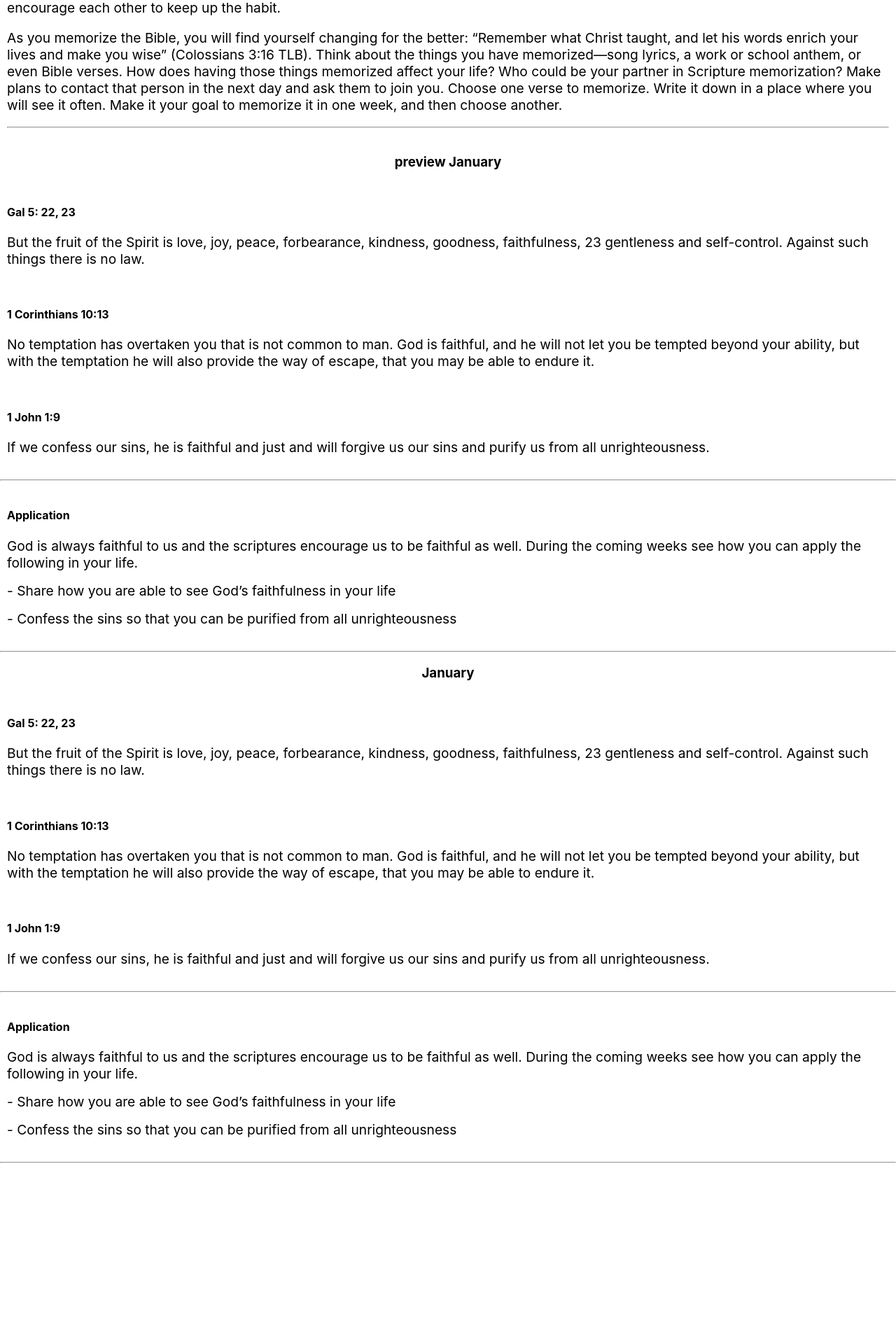
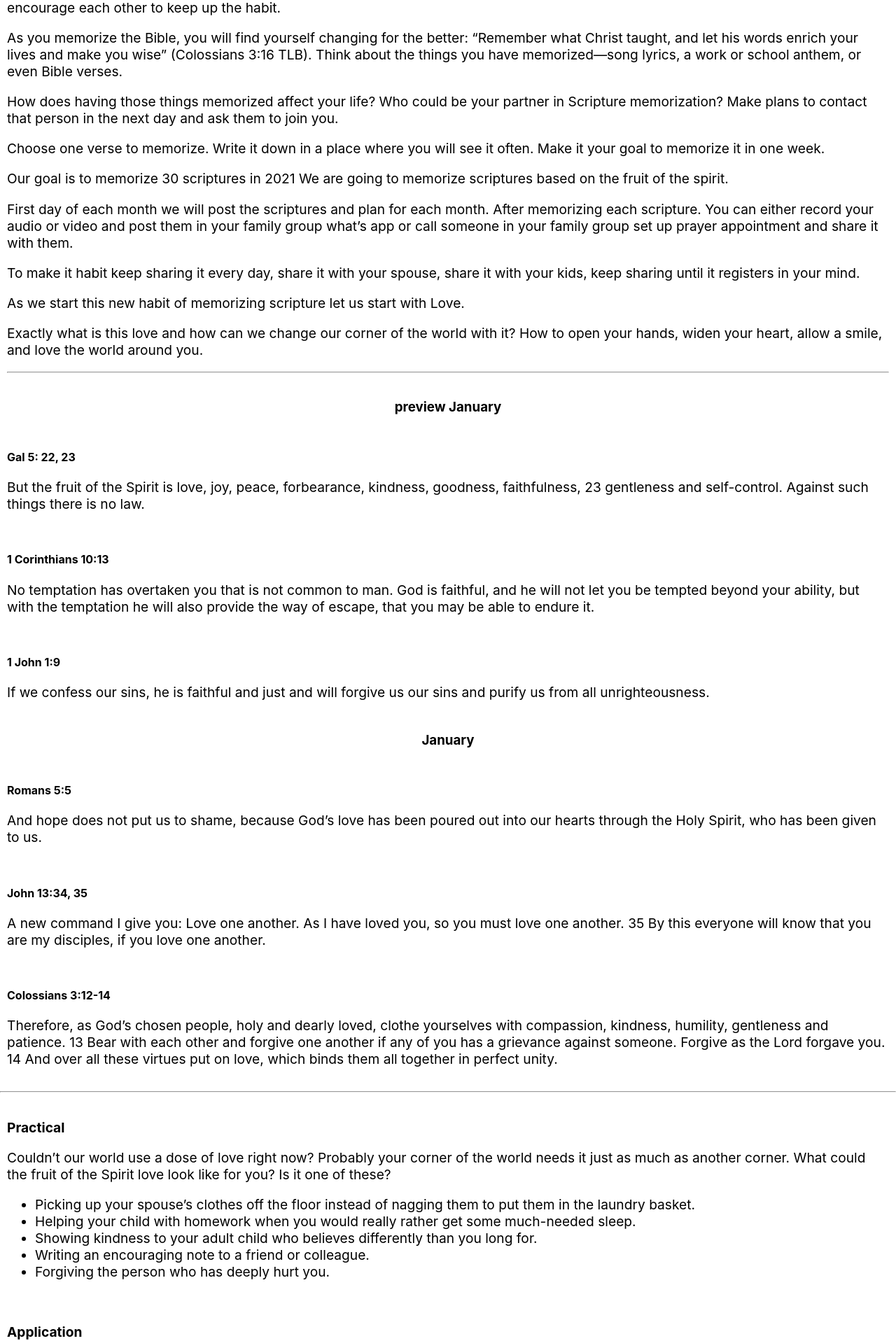
Before and after one commit to verfran/21msin21, a React (Create React App) app: page /preview in a window 1280 px wide. Shown: the part 645-2561 px from the top of the page at 70% size. Before the commit the page ends 2315 px from the top, so only its background shows below. Built offline with nearby package versions, Linux system fonts and the light colour scheme.

Commit message:
changed to 30 memory scriptures

```diff
--- a/public/index.html
+++ b/public/index.html
@@ -24,7 +24,7 @@
       work correctly both with client-side routing and a non-root public URL.
       Learn how to configure a non-root public URL by running `npm run build`.
     -->
-    <title>21 Memory Scriptures in 21</title>
+    <title>South Region Memory Scripture</title>
   </head>
   <body>
     <noscript>You need to enable JavaScript to run this app.</noscript>
--- a/src/ApplicationCard.js
+++ b/src/ApplicationCard.js
@@ -12,11 +12,24 @@ const ApplicationCard = (props) => {
         <div>
             <Card>
                 <CardBody style={bodyStyle} >
-                    <CardTitle><h4>Application</h4></CardTitle>
-                    <CardText><big>{props.application.notes}</big></CardText>
-                    {props.application.challenge.map((chal) =>
-                        <CardText><big> - {chal.id}</big></CardText>)
-                    }
+                    <CardText>
+                        <big>
+                            <p><strong>Practical</strong></p>
+                            <p>Couldn&rsquo;t our world use a dose of love right now? Probably your corner of the world needs it just as much as another corner. What could the fruit of the Spirit love look like for you? Is it one of these?</p>
+                            <ul>
+                                <li>Picking up your spouse&rsquo;s clothes off the floor instead of nagging them to put them in the laundry basket.</li>
+                                <li>Helping your child with homework when you would really rather get some much-needed sleep.</li>
+                                <li>Showing kindness to your adult child who believes differently than you long for.</li>
+                                <li>Writing an encouraging note to a friend or colleague.</li>
+                                <li>Forgiving the person who has deeply hurt you.</li>
+                            </ul>
+                            <p>&nbsp;</p>
+                            <p><strong>Application</strong></p>
+                            <p>How was your experience throughout the month?</p>
+                            <p>How would you rate yourself in Love 1 being able to offer it to others 10 being not</p>
+                            <p>What would you like to do different in your life to hold on to this practice?</p>
+                        </big>
+                    </CardText>
                 </CardBody>
             </Card>
         </div>
--- a/src/IntroCard.js
+++ b/src/IntroCard.js
@@ -14,48 +14,59 @@ const IntroCard = (props) => {
             <Card>
                 <CardBody style={bodyStyle} >
                     <CardText><big>Dear all
-<br/>
+<br />
                         <p>
-As we approach the New Year. Let us get into a habit of memorizing scriptures.
-
-Here is what we are planning to do together as a sector for the coming year.
-
-Every month we will have 2 scripture to memorize.
+                            Dear all
+                            As we approach the New Year, let us get into a habit of memorizing scriptures. Here is what we are planning to do together as a sector for the coming year. Every month we will have 2 scriptures to memorize.
 </p>
                         <p>
-The Bible is a gift that offers us so much. However, like a box full of treasure, it does us no good unless we have the keys to unlock it.
-
-One of the keys to unlocking the Bible is Scripture memorization. Nothing will do more for your Christian life than developing the habit of memorizing Bible verses.
+                            The Bible is a gift that offers us so much. However, like a box full of treasure, it does us no good unless we have the keys to unlock it. One of the keys to unlocking the Bible is Scripture memorization. Nothing will do more for your Christian life than developing the habit of memorizing Bible verses.
 </p>
                         <p>
 
-A habit will assist you in overcoming temptation. Psalm 119:11 says, “I have hidden your word in my heart that I might not sin against you” (NIV). Memorizing the Bible helps you to resist temptation.
-
-John 15:7 says that having God’s Word in your heart also leads to answered prayers. It says, “If you abide in me, and my words abide in you, ask whatever you wish, and it will be done for you” (ESV).
+                            A habit will assist you in overcoming temptation. Psalm 119:11 says, “I have hidden your word in my heart that I might not sin against you” (NIV). Memorizing the Bible helps you to resist temptation. John 15:7 says that having God’s Word in your heart also leads to answered prayers. It says, “If you abide in me, and my words abide in you, ask whatever you wish, and it will be done for you” (ESV).
+</p>
+                        <p>
+                            Memorizing Scripture also helps you have victory over worry, keeps you encouraged, and develops your prayer life. Having God’s Word memorized makes it easier to counsel and share the Good News of Jesus with other people because you have Bible verses always at the ready.
+</p>
+                        <p>
+                            Think of all the times during the day that you pick up your smartphone—maybe as you are waiting for the bus, or your lunch break, or sitting on your couch in the evening. What if you spent those times memorizing Scripture instead? In your lifetime, you would probably memorize several books of the Bible that way.
+</p>
+                        <p>
+                            If you are new to Scripture memory, start with just one verse a week. Write the verse on a piece of paper or in a note on your phone. Pull it out and look at it several times a day. In addition, when you are ready to move on to the next verse, keep reviewing the ones you have already memorized. It is important to get a partner— maybe a friend, coworker, spouse, or child. Say your verses to each other and encourage each other to keep up the habit.
+</p>
+                        <p>
+                            As you memorize the Bible, you will find yourself changing for the better: “Remember what Christ taught, and let his words enrich your lives and make you wise” (Colossians 3:16 TLB). Think about the things you have memorized—song lyrics, a work or school anthem, or even Bible verses.
+</p>
+                        <p>
+                            How does having those things memorized affect your life?
+                            Who could be your partner in Scripture memorization?
+                            Make plans to contact that person in the next day and ask them to join you.
+</p>
+                        <p>
+                            Choose one verse to memorize.
+                            Write it down in a place where you will see it often.
+                            Make it your goal to memorize it in one week.
+</p>
+                        <p>
+                            Our goal is to memorize 30 scriptures in 2021
+                            We are going to memorize scriptures based on the fruit of the spirit.
+</p>
+                        <p>
+                            First day of each month we will post the scriptures and plan for each month. After memorizing each scripture. You can either record your audio or video and post them in your family group what’s app or call someone in your family group set up prayer appointment and share it with them.
+</p>
+                        <p>
+                            To make it habit keep sharing it every day, share it with your spouse, share it with your kids, keep sharing until it registers in your mind.
                             </p>
                         <p>
 
-Memorizing Scripture also helps you have victory over worry, keeps you encouraged, and develops your prayer life. Having God’s Word memorized makes it easier to counsel and share the Good News of Jesus with other people because you have Bible verses always at the ready.
+                            As we start this new habit of memorizing scripture let us start with Love.
+
                             </p>
                         <p>
 
-Think of all the times during the day that you pick up your smartphone—maybe as you are waiting for the bus, or your lunch break, or sitting on your couch in the evening. What if you spent those times memorizing Scripture instead? In your lifetime, you would probably memorize several books of the Bible that way.
-</p>
-<p>
+                            Exactly what is this love and how can we change our corner of the world with it? How to open your hands, widen your heart, allow a smile, and love the world around you.
 
-If you are new to Scripture memory, start with just one verse a week. Write the verse on a piece of paper or in a note on your phone. Pull it out and look at it several times a day. In addition, when you are ready to move on to the next verse, keep reviewing the ones you have already memorized.
-
-It is important to get a partner— maybe a friend, coworker, spouse, or child. Say your verses to each other and encourage each other to keep up the habit.
-</p>
-<p>
-
-As you memorize the Bible, you will find yourself changing for the better: “Remember what Christ taught, and let his words enrich your lives and make you wise” (Colossians 3:16 TLB).
-
-Think about the things you have memorized—song lyrics, a work or school anthem, or even Bible verses. How does having those things memorized affect your life?
-
-Who could be your partner in Scripture memorization? Make plans to contact that person in the next day and ask them to join you.
-
-Choose one verse to memorize. Write it down in a place where you will see it often. Make it your goal to memorize it in one week, and then choose another.
 </p>
 
                     </big></CardText>
--- a/src/Month.js
+++ b/src/Month.js
@@ -1,6 +1,5 @@
 import React from 'react';
 import ScriptureCard from './ScriptureCard';
-import ApplicationCard from './ApplicationCard';
 
 const Month = (props) => {
 
@@ -12,9 +11,6 @@ const Month = (props) => {
                     <ScriptureCard scripture={scripture} />
                 )
             }
-            <hr />
-            <ApplicationCard application={props.monthData.application} />
-            <hr />
         </div>
 
     );
--- a/src/MonthContainer.js
+++ b/src/MonthContainer.js
@@ -1,6 +1,7 @@
 import React, { Component } from 'react';
 import { Container, Row } from 'reactstrap';
 import Month from './Month'
+import ApplicationCard from './ApplicationCard';
 
 class MonthContainer extends Component {
     constructor() {
@@ -24,9 +25,9 @@ class MonthContainer extends Component {
             jan: {
                 "name": "January",
                 "scriptures": [
-                    { "id": "Gal 5: 22, 23", "verse": "But the fruit of the Spirit is love, joy, peace, forbearance, kindness, goodness, faithfulness, 23 gentleness and self-control. Against such things there is no law." },
-                    { "id": "1 Corinthians 10:13", "verse": "No temptation has overtaken you that is not common to man. God is faithful, and he will not let you be tempted beyond your ability, but with the temptation he will also provide the way of escape, that you may be able to endure it." },
-                    { "id": "1 John 1:9", "verse": "If we confess our sins, he is faithful and just and will forgive us our sins and purify us from all unrighteousness." },
+                    { "id": "Romans 5:5  ", "verse": "And hope does not put us to shame, because God’s love has been poured out into our hearts through the Holy Spirit, who has been given to us." },
+                    { "id": "John 13:34, 35", "verse": "A new command I give you: Love one another. As I have loved you, so you must love one another. 35 By this everyone will know that you are my disciples, if you love one another." },
+                    { "id": "Colossians 3:12-14", "verse": "Therefore, as God’s chosen people, holy and dearly loved, clothe yourselves with compassion, kindness, humility, gentleness and patience. 13 Bear with each other and forgive one another if any of you has a grievance against someone. Forgive as the Lord forgave you. 14 And over all these virtues put on love, which binds them all together in perfect unity." },
                 ],
                 "application": {
                     "notes": "God is always faithful to us and the scriptures encourage us to be faithful as well. During the coming weeks see how you can apply the following in your life.",
@@ -56,6 +57,9 @@ class MonthContainer extends Component {
                             </Row>
                         </div>
                     )}
+                    <hr />
+                    <ApplicationCard />
+                    <hr />
                 </Container>
             </div>
         );
--- a/src/TitleCard.js
+++ b/src/TitleCard.js
@@ -13,7 +13,7 @@ const TitleCard = (props) => {
         <div>
             <Card>
                 <CardBody style={bodyStyle} >
-                    <CardTitle><h3>21 Memory Scriptures in year 21</h3></CardTitle>
+                    <CardTitle><h3>30 Memory Scriptures challenge</h3></CardTitle>
                     <hr />
                 </CardBody>
             </Card>
```
Also changed, not shown: src/Update.js (+33 -1 lines), 2 other files (tests, documents, lock files or other folders). Lines whose indentation alone changed are shown as unchanged.
